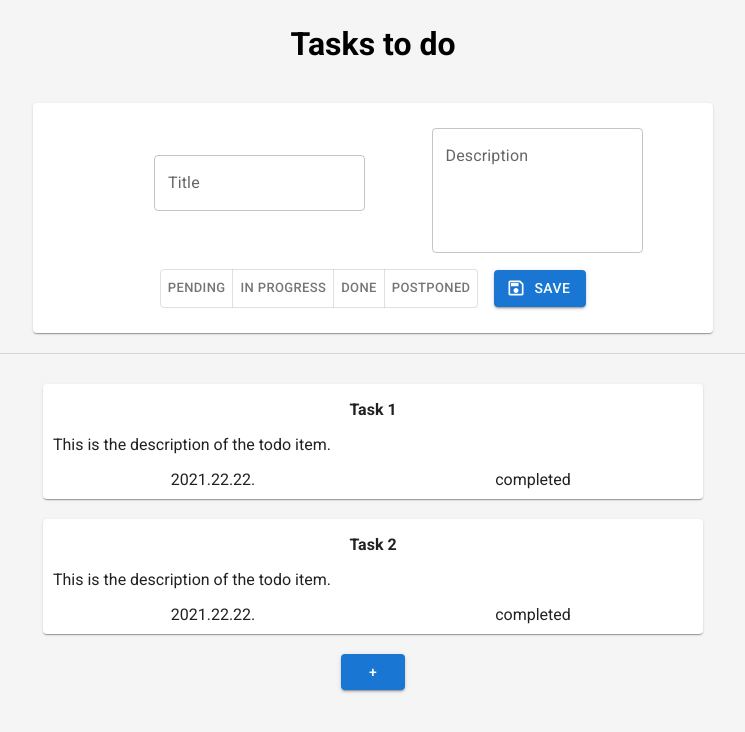
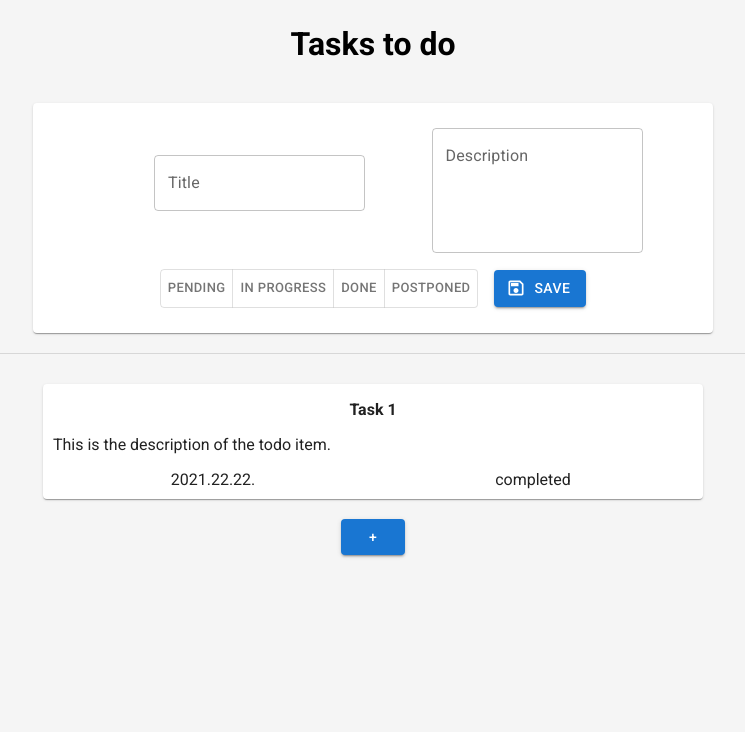
Before and after one commit to tbeni22/basic-todo, a React (Create React App) app: page / in a window 1280 px wide. Shown: the top 732 px of the page, without its empty margins (267-1012 px from the left). Built offline with nearby package versions, Linux system fonts and the light colour scheme.

Commit message:
Preparations for REST call

```diff
--- a/src/App.js
+++ b/src/App.js
@@ -8,7 +8,7 @@ function App() {
 
     };
 
-    const selectFunc = (id) => {
+    const selectFunc = (data) => {
 
     };
 
@@ -19,7 +19,7 @@ function App() {
             <EditView saveHandler={saveFunc}/>
             <Divider variant="middle"/>
         </div>
-        <ListView num={2} selectHandler={(data) => selectFunc(data)}/>
+        <ListView num={1} selectHandler={(data) => selectFunc(data)}/>
     </div>
   );
 }
--- a/src/components/ListView.js
+++ b/src/components/ListView.js
@@ -18,11 +18,14 @@ export class ListView extends React.Component {
         };
     }
 
-    /*async getData(id) {
-        const response = await fetch('https://jsonplaceholder.typicode.com/todos/' + id);
+    async getData(id) {
+        const response = await fetch('https://jsonplaceholder.typicode.com/todos/' + (id + 1));
         const data = await response.json();
-        this.setState({ item: data });
-    }*/
+
+        const currentItems = this.state.items;
+        currentItems.concat({name: data.title, state: data.completed ? "done" : "pending"})
+        this.setState({ items: currentItems });
+    }
 
     addItem() {
         let current = this.state.numOfItems;
@@ -41,8 +44,13 @@ export class ListView extends React.Component {
     render() {
         let list = [];
         for (var i = 0; i < this.state.numOfItems; i++) {
-            var item = this.state.items[i];
-            list.push(<TodoItem name={item != null ? item.name : "name"}
+            const item = this.state.items[i];
+            if (item == null) {
+                list.push(<TodoItem loading={true} key={i}/>);
+                /*this.getData(i);*/
+            }
+            else
+                list.push(<TodoItem name={item.name}
                                     desc="This is the description of the todo item."
                                     date="2021.22.22."
                                     state="completed"
```
Lines whose indentation alone changed are shown as unchanged.
